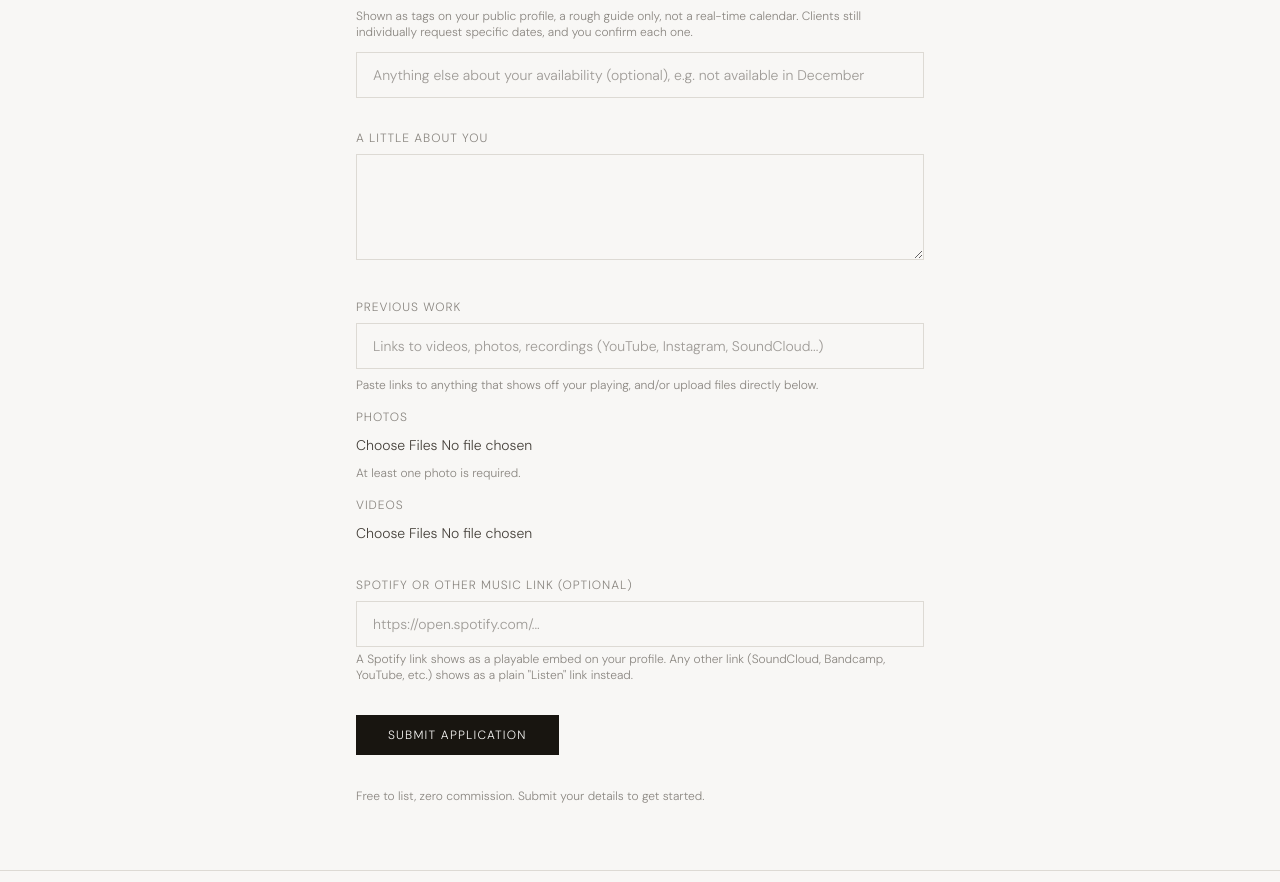
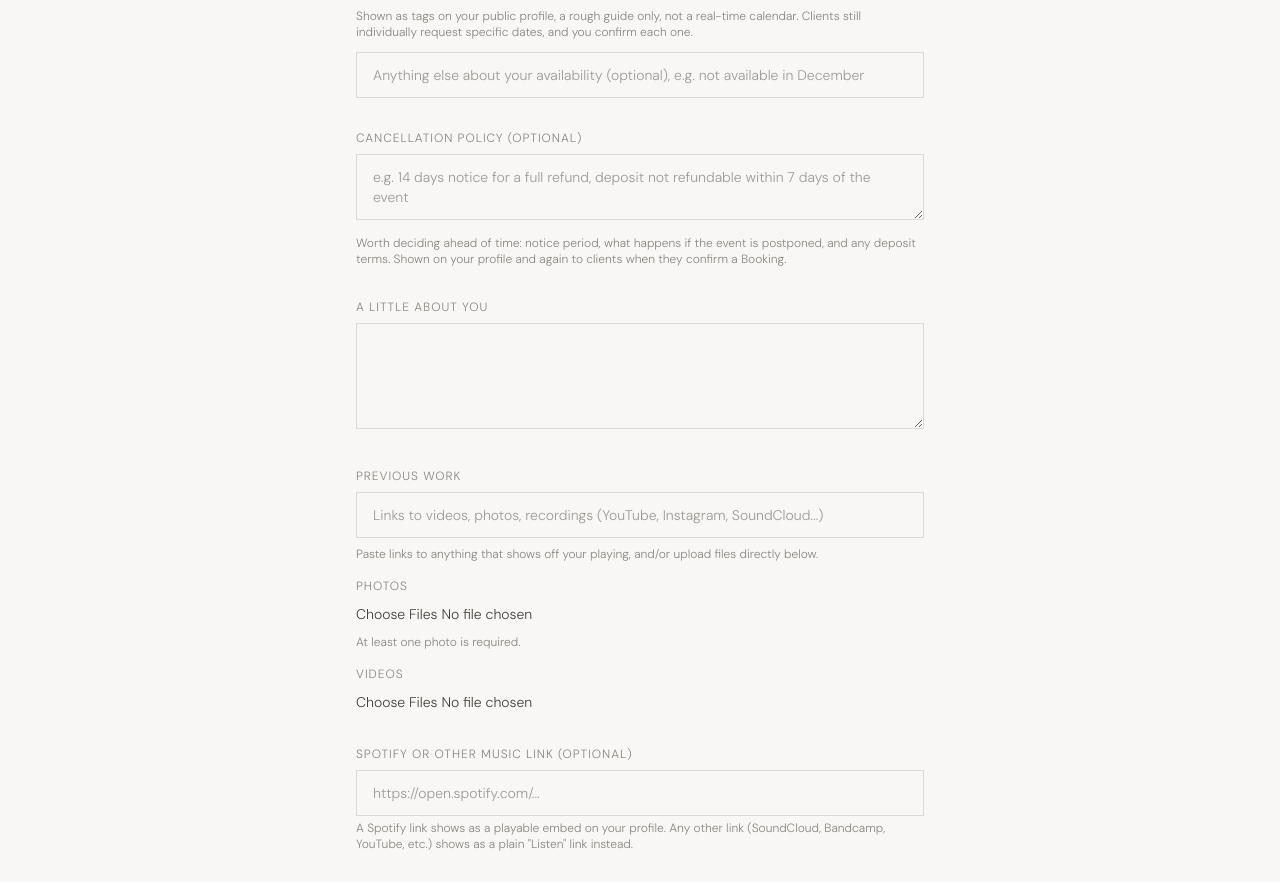
Before and after one commit to musiciangallery/Musician-Gallery, a Next.js app: page /join in a window 1280 px wide. Shown: the part 1809-2691 px from the top of the page. Built offline with nearby package versions, Linux system fonts and the light colour scheme.

Commit message:
Update JoinForm.tsx

```diff
--- a/src/components/JoinForm.tsx
+++ b/src/components/JoinForm.tsx
@@ -68,6 +68,7 @@ type FormState = {
   availabilityTags: string[];
   availability: string;
   audioLink: string;
+  cancellationPolicy: string;
   rateFrom: string;
   rateUnit: string;
   rateByEnquiry: boolean;
@@ -93,6 +94,7 @@ const initialForm: FormState = {
   availabilityTags: [],
   availability: "",
   audioLink: "",
+  cancellationPolicy: "",
   rateFrom: "",
   rateUnit: "per event",
   rateByEnquiry: false,
@@ -238,6 +240,7 @@ export default function JoinForm({
       body.set("availability", form.availability);
       body.set("availabilityTags", JSON.stringify(form.availabilityTags));
       body.set("audioLink", form.audioLink);
+      body.set("cancellationPolicy", form.cancellationPolicy);
       body.set("rateFrom", form.rateByEnquiry ? "" : form.rateFrom);
       body.set("rateUnit", form.rateByEnquiry ? "By enquiry" : form.rateUnit);
       body.set("lessonFormat", form.lessonFormat);
@@ -562,6 +565,27 @@ export default function JoinForm({
       </div>
 
       <div>
+        <label className={labelClass}>Cancellation policy (optional)</label>
+        <textarea
+          rows={2}
+          className={inputClass}
+          placeholder={
+            isTeacher
+              ? "e.g. 48 hours notice for a reschedule, missed lessons within the notice period are still charged"
+              : "e.g. 14 days notice for a full refund, deposit not refundable within 7 days of the event"
+          }
+          value={form.cancellationPolicy}
+          onChange={(e) => update("cancellationPolicy", e.target.value)}
+        />
+        <p className="text-xs text-mid mt-2">
+          {isTeacher
+            ? "Worth deciding ahead of time: notice period, catch up lessons, no shows, and term breaks."
+            : "Worth deciding ahead of time: notice period, what happens if the event is postponed, and any deposit terms."}{" "}
+          Shown on your profile and again to clients when they confirm a Booking.
+        </p>
+      </div>
+
+      <div>
         <label className={labelClass}>A little about you</label>
         <textarea
           rows={4}
```
